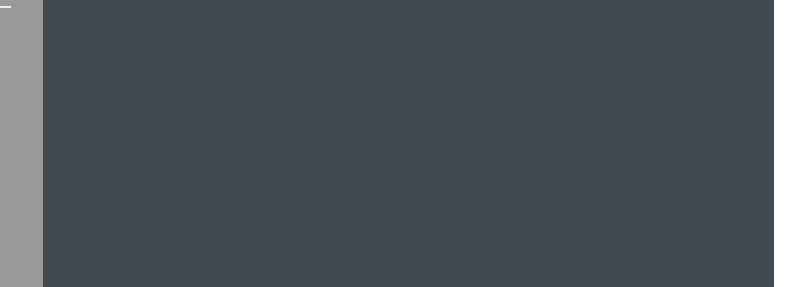
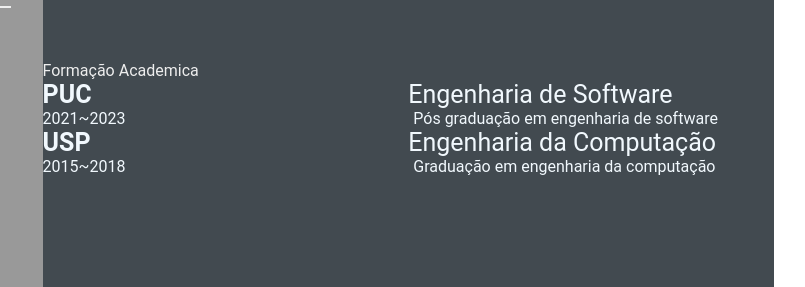
Before and after one commit to DevmanCrybaby/devmancrybaby.github.io, a plain HTML site: page index.html in a window 1280 px wide. Shown: the part 387-674 px from the top of the page, 378-1183 px from the left. Drawn offline with Linux system fonts and the light colour scheme.

Commit message:
feature: education section added (#5)

```diff
--- a/index.html
+++ b/index.html
@@ -85,6 +85,27 @@
                     </div>
                 </div>
             </section>
+            <section class="education gap">
+                <div class="right-title">Formação Academica</div>
+                <div class="education-contents">
+                    <div class="education-left">
+                        <p class="education-school-name">PUC</p>
+                        <p class="education-time-period">2021~2023</p>
+                    </div>
+                    <div class="education-right">
+                        <p class="education-subject">Engenharia de Software</p>
+                        <p class="education-desc">Pós graduação em engenharia de software</p>
+                    </div>
+                    <div class="education-left">
+                        <p class="education-school-name">USP</p>
+                        <p class="education-time-period">2015~2018</p>
+                    </div>
+                    <div class="education-right">
+                        <p class="education-subject">Engenharia da Computação</p>
+                        <p class="education-desc">Graduação em engenharia da computação</p>
+                    </div>
+                </div>
+            </section>
         </section>
     </main>
 </body>
```
